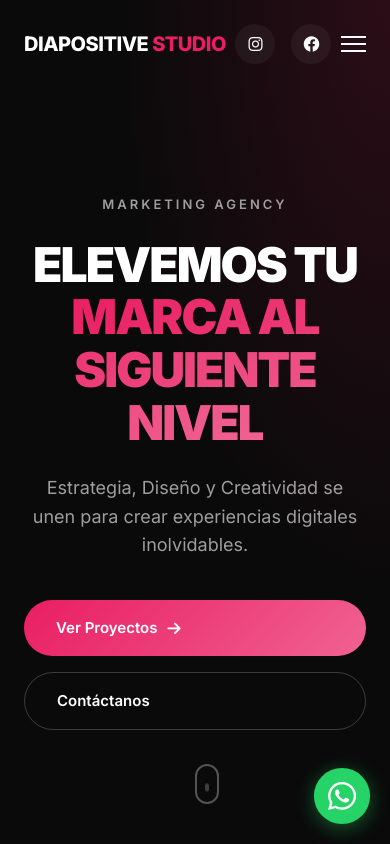
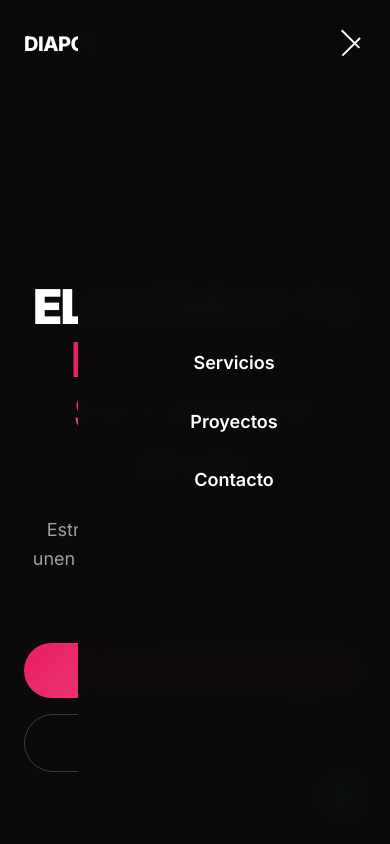
Before and after one commit to Raldylopez20/Diapositive.Studios, a plain HTML site: page index.html in a window 390 px wide. Both pictures are taken after a click on the button 353 px from the left and 44 px from the top of the page. Shown: the top 844 px of the page. Drawn offline with Linux system fonts and the light colour scheme.

Commit message:
Update styles.css

```diff
--- a/styles.css
+++ b/styles.css
@@ -75,14 +75,16 @@
 .btn {
     display: inline-flex;
     align-items: center;
+    justify-content: center;
     gap: 10px;
-    padding: 16px 32px;
+    padding: 15px 30px;
+    border: none;
     border-radius: 50px;
+    font-size: 16px;
     font-weight: 600;
-    font-size: 15px;
+    cursor: pointer;
     transition: all 0.3s ease;
-    cursor: pointer;
-    border: none;
+    text-decoration: none;
     text-align: center;
 }
 
@@ -265,7 +267,7 @@
 
 .scroll-indicator {
     position: absolute;
-    bottom: 40px;
+    bottom: 22px;
     left: 50%;
     transform: translateX(-50%);
 }
@@ -288,6 +290,7 @@
     left: 50%;
     transform: translateX(-50%);
     animation: scroll 1.5s infinite;
+
 }
 
 @keyframes scroll {
@@ -323,7 +326,8 @@
     background: rgba(255, 255, 255, 0.03);
     border: 1px solid rgba(255, 255, 255, 0.08);
     border-radius: 16px;
-    padding: 40px;
+    padding: 40px 30px;
+    text-align: center;
     transition: all 0.3s ease;
 }
 
@@ -334,26 +338,28 @@
 }
 
 .feature-icon {
-    width: 64px;
-    height: 64px;
+    width: 80px;
+    height: 80px;
     background: var(--gradient-primary);
-    border-radius: 16px;
+    border-radius: 50%;
     display: flex;
     align-items: center;
     justify-content: center;
     font-size: 28px;
-    margin-bottom: 24px;
+    margin: 0 auto 24px auto;
 }
 
 .feature-title {
     font-size: 22px;
     font-weight: 700;
     margin-bottom: 12px;
+    text-align: center;
 }
 
 .feature-description {
     color: var(--text-muted);
     line-height: 1.6;
+    text-align: center;
 }
 
 /* ==================== SERVICES ==================== */
@@ -874,11 +880,78 @@
     .projects-grid {
         grid-template-columns: repeat(2, 1fr);
     }
+
+    .scroll-indicator {
+        bottom: 100px;
+    }
 }
 
 @media (max-width: 768px) {
     .nav-menu {
         display: none;
+        position: fixed;
+        top: 0;
+        right: -100%;
+        width: 80%;
+        max-width: 400px;
+        height: 100vh;
+        background: rgba(10, 10, 10, 0.98);
+        backdrop-filter: blur(10px);
+        flex-direction: column;
+        justify-content: center;
+        align-items: center;
+        gap: 30px;
+        padding: 40px;
+        transition: right 0.3s ease;
+        z-index: 998;
+    }
+
+    .nav-menu.active {
+        display: flex;
+        right: 0;
+    }
+
+    .mobile-toggle {
+        display: flex;
+        flex-direction: column;
+        justify-content: center;
+        align-items: center;
+        width: 30px;
+        height: 30px;
+        background: none;
+        border: none;
+        cursor: pointer;
+        z-index: 999;
+        position: relative;
+    }
+
+    .mobile-toggle span {
+        width: 25px;
+        height: 2px;
+        background: white;
+        transition: all 0.3s ease;
+        transform-origin: center;
+    }
+
+    .mobile-toggle span:not(:last-child) {
+        margin-bottom: 5px;
+    }
+
+    .mobile-toggle.active span:nth-child(1) {
+        transform: rotate(45deg) translate(5px, 5px);
+    }
+
+    .mobile-toggle.active span:nth-child(2) {
+        opacity: 0;
+    }
+
+    .mobile-toggle.active span:nth-child(3) {
+        transform: rotate(-45deg) translate(7px, -6px);
+    }
+
+    .nav-link {
+        font-size: 18px;
+        font-weight: 600;
     }
 
     .mobile-toggle {
@@ -892,6 +965,10 @@
 
     .footer-content {
         grid-template-columns: 1fr;
+    }
+
+    .scroll-indicator {
+        bottom: 75px;
     }
 
     .modal-wrapper {
@@ -943,6 +1020,10 @@
 }
 
 @media (max-width: 480px) {
+    .hero {
+        min-height: 110vh;
+    }
+
     .hero-buttons {
         flex-direction: column;
         width: 100%;
@@ -950,6 +1031,10 @@
 
     .btn {
         width: 100%;
+    }
+
+    .scroll-indicator {
+        bottom: 5px;
     }
 
     .whatsapp-float {
```
